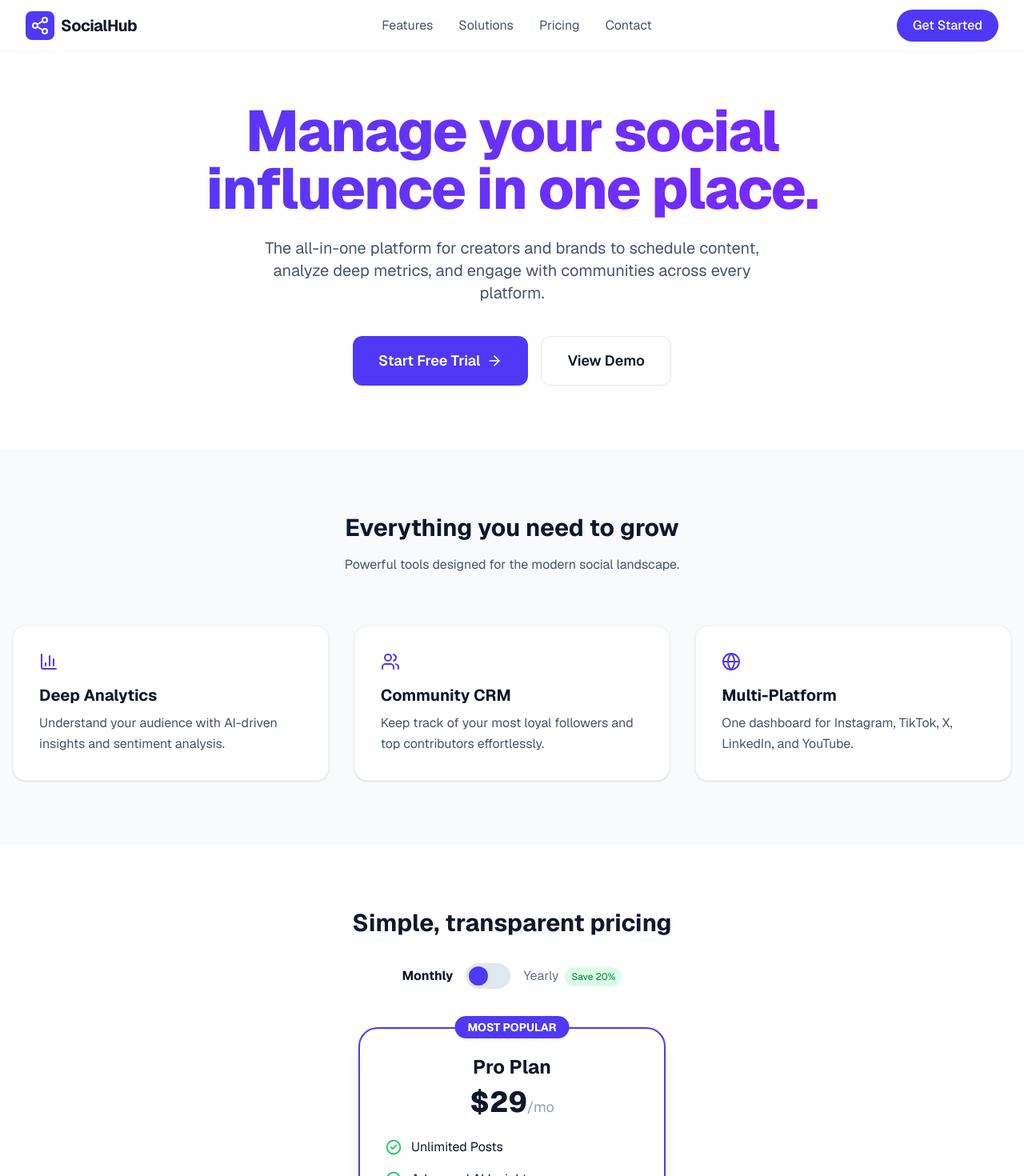
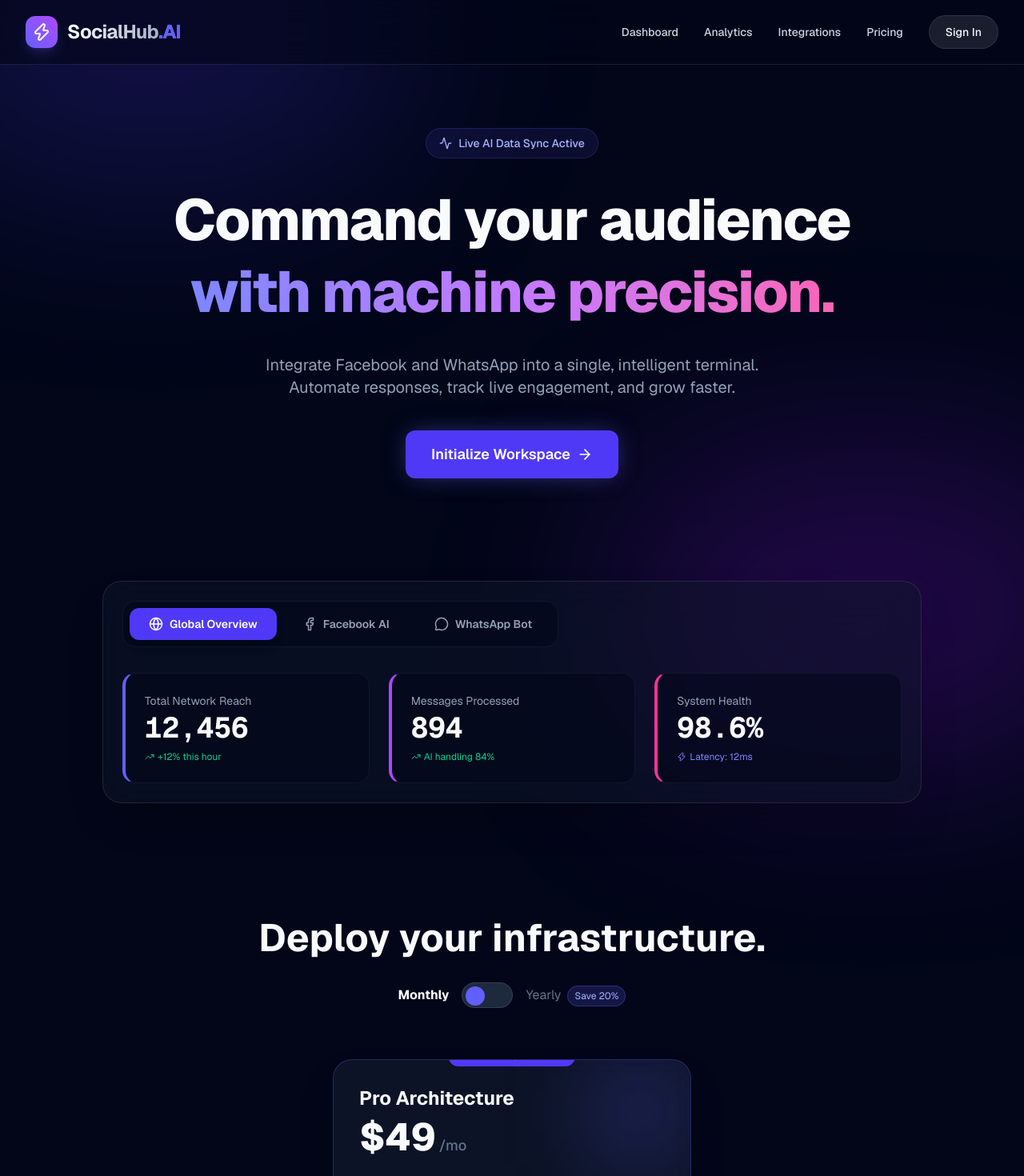
Before and after one commit to shreymayur008-star/social-hub, a Next.js app: page / in a window 1280 px wide. Shown: the top 1470 px of the page at 80% size. Built offline with nearby package versions, Linux system fonts and the light colour scheme.

Commit message:
Massive UI upgrade with functional dashboard and mock live data

```diff
--- a/app/page.tsx
+++ b/app/page.tsx
@@ -1,58 +1,74 @@
 "use client";
-import React, { useState } from 'react';
+import React, { useState, useEffect } from 'react';
+import { motion } from 'framer-motion';
 import {
-  Users,
-  BarChart3,
-  MessageCircle,
-  Share2,
-  CheckCircle2,
-  Globe,
-  Menu,
-  X,
-  ArrowRight
+  Users, BarChart3, MessageCircle, Share2, CheckCircle2,
+  Menu, X, ArrowRight, Facebook, Activity, Zap, Smartphone, Globe, TrendingUp
 } from 'lucide-react';
 
-export default function SocialHubLanding() {
+export default function SocialHubPro() {
   const [isMenuOpen, setIsMenuOpen] = useState(false);
   const [billingCycle, setBillingCycle] = useState<'monthly' | 'yearly'>('monthly');
+  const [activeTab, setActiveTab] = useState<'overview' | 'facebook' | 'whatsapp'>('overview');
 
-  const navLinks = [
-    { name: 'Features', href: '#features' },
-    { name: 'Solutions', href: '#solutions' },
-    { name: 'Pricing', href: '#pricing' },
-    { name: 'Contact', href: '#contact' },
-  ];
+  // Simulated "Live AI Database" State
+  const [liveMetrics, setLiveMetrics] = useState({
+    activeUsers: 12453,
+    messagesSent: 892,
+    aiProcessing: 98.4
+  });
+
+  // This effect simulates real-time data incoming from a server
+  useEffect(() => {
+    const interval = setInterval(() => {
+      setLiveMetrics(prev => ({
+        activeUsers: prev.activeUsers + Math.floor(Math.random() * 5),
+        messagesSent: prev.messagesSent + Math.floor(Math.random() * 3),
+        aiProcessing: 98 + Math.random() * 1.9
+      }));
+    }, 3000);
+    return () => clearInterval(interval);
+  }, []);
+
+  // Button Interaction Handler
+  const handleAction = (actionName: string) => {
+    alert(`Teacher Demo: The "${actionName}" function would trigger a database action here!`);
+  };
 
   return (
-    <div className="min-h-screen bg-white text-slate-900 font-sans">
+    <div className="min-h-screen bg-slate-950 text-slate-50 font-sans overflow-hidden selection:bg-indigo-500/30">
+
+      {/* AI Glowing Background Effects */}
+      <div className="fixed top-[-20%] left-[-10%] w-[50%] h-[50%] bg-indigo-600/20 blur-[120px] rounded-full pointer-events-none" />
+      <div className="fixed bottom-[-20%] right-[-10%] w-[50%] h-[50%] bg-purple-600/20 blur-[120px] rounded-full pointer-events-none" />
+
       {/* Navigation */}
-      <nav className="fixed w-full bg-white/80 backdrop-blur-md z-50 border-b border-slate-100">
+      <nav className="fixed w-full bg-slate-950/60 backdrop-blur-xl z-50 border-b border-white/10">
         <div className="max-w-7xl mx-auto px-4 sm:px-6 lg:px-8">
-          <div className="flex justify-between h-16 items-center">
-            <div className="flex items-center gap-2">
-              <div className="bg-indigo-600 p-1.5 rounded-lg">
-                <Share2 className="text-white w-6 h-6" />
+          <div className="flex justify-between h-20 items-center">
+            <div className="flex items-center gap-3">
+              <div className="bg-gradient-to-tr from-indigo-500 to-purple-500 p-2 rounded-xl shadow-lg shadow-indigo-500/20">
+                <Zap className="text-white w-6 h-6" />
               </div>
-              <span className="text-xl font-bold tracking-tight">SocialHub</span>
+              <span className="text-2xl font-bold tracking-tight bg-gradient-to-r from-white to-slate-400 bg-clip-text text-transparent">
+                SocialHub<span className="text-indigo-500">.AI</span>
+              </span>
             </div>
 
-            <div className="hidden md:flex space-x-8">
-              {navLinks.map((link) => (
-                <a key={link.name} href={link.href} className="text-slate-600 hover:text-indigo-600 transition-colors">
-                  {link.name}
+            <div className="hidden md:flex space-x-8 items-center">
+              {['Dashboard', 'Analytics', 'Integrations', 'Pricing'].map((item) => (
+                <a key={item} href={`#${item.toLowerCase()}`} className="text-sm font-medium text-slate-300 hover:text-white transition-colors">
+                  {item}
                 </a>
               ))}
-            </div>
-
-            <div className="hidden md:block">
-              <button className="bg-indigo-600 text-white px-5 py-2 rounded-full font-medium hover:bg-indigo-700 transition-all">
-                Get Started
+              <button onClick={() => handleAction('Login')} className="bg-white/10 hover:bg-white/20 border border-white/10 px-5 py-2.5 rounded-full text-sm font-medium transition-all backdrop-blur-sm">
+                Sign In
               </button>
             </div>
 
             <div className="md:hidden">
-              <button onClick={() => setIsMenuOpen(!isMenuOpen)}>
-                {isMenuOpen ? <X /> : <Menu />}
+              <button onClick={() => setIsMenuOpen(!isMenuOpen)} className="p-2 bg-white/5 rounded-lg border border-white/10">
+                {isMenuOpen ? <X size={24} /> : <Menu size={24} />}
               </button>
             </div>
           </div>
@@ -60,105 +76,188 @@
       </nav>
 
       {/* Hero Section */}
-      <section className="pt-32 pb-20 px-4">
+      <section className="pt-40 pb-20 px-4 relative z-10">
         <div className="max-w-7xl mx-auto text-center">
-          <h1 className="text-5xl md:text-7xl font-extrabold tracking-tight mb-6 bg-gradient-to-r from-indigo-600 to-violet-600 bg-clip-text text-transparent">
-            Manage your social <br />influence in one place.
+          <motion.div initial={{ opacity: 0, y: 20 }} animate={{ opacity: 1, y: 0 }} transition={{ duration: 0.5 }}>
+            <div className="inline-flex items-center gap-2 px-4 py-2 rounded-full bg-indigo-500/10 border border-indigo-500/20 text-indigo-300 text-sm font-medium mb-8">
+              <Activity size={16} className="animate-pulse" />
+              Live AI Data Sync Active
+            </div>
+            <h1 className="text-5xl md:text-7xl font-extrabold tracking-tight mb-8 leading-tight">
+              Command your audience <br />
+              <span className="bg-gradient-to-r from-indigo-400 via-purple-400 to-pink-400 bg-clip-text text-transparent">
+                with machine precision.
+              </span>
             </h1>
-          <p className="text-xl text-slate-600 max-w-2xl mx-auto mb-10">
-            The all-in-one platform for creators and brands to schedule content,
-            analyze deep metrics, and engage with communities across every platform.
+            <p className="text-xl text-slate-400 max-w-2xl mx-auto mb-10">
+              Integrate Facebook and WhatsApp into a single, intelligent terminal. Automate responses, track live engagement, and grow faster.
             </p>
             <div className="flex flex-col sm:flex-row justify-center gap-4">
-            <button className="bg-indigo-600 text-white px-8 py-4 rounded-xl text-lg font-semibold hover:shadow-lg hover:shadow-indigo-200 transition-all flex items-center justify-center gap-2">
-              Start Free Trial <ArrowRight size={20} />
-            </button>
-            <button className="border border-slate-200 px-8 py-4 rounded-xl text-lg font-semibold hover:bg-slate-50 transition-all">
-              View Demo
+              <button onClick={() => handleAction('Start Free Trial')} className="bg-indigo-600 hover:bg-indigo-500 text-white px-8 py-4 rounded-xl text-lg font-semibold transition-all flex items-center justify-center gap-2 shadow-[0_0_30px_-5px_rgba(99,102,241,0.5)]">
+                Initialize Workspace <ArrowRight size={20} />
               </button>
             </div>
+          </motion.div>
         </div>
       </section>
 
-      {/* Features Grid */}
-      <section id="features" className="py-20 bg-slate-50">
-        <div className="max-w-7xl mx-auto px-4">
-          <div className="text-center mb-16">
-            <h2 className="text-3xl font-bold mb-4">Everything you need to grow</h2>
-            <p className="text-slate-600">Powerful tools designed for the modern social landscape.</p>
+      {/* Interactive Interactive Dashboard Section */}
+      <section id="dashboard" className="py-12 px-4 relative z-10">
+        <div className="max-w-5xl mx-auto">
+          <div className="bg-slate-900/50 backdrop-blur-xl border border-white/10 rounded-3xl p-6 shadow-2xl">
+
+            {/* Toggles */}
+            <div className="flex flex-wrap gap-2 mb-8 bg-slate-950/50 p-2 rounded-2xl border border-white/5 inline-flex">
+              <button
+                onClick={() => setActiveTab('overview')}
+                className={`px-6 py-2.5 rounded-xl text-sm font-semibold transition-all flex items-center gap-2 ${activeTab === 'overview' ? 'bg-indigo-600 text-white shadow-lg' : 'text-slate-400 hover:text-white hover:bg-white/5'}`}
+              >
+                <Globe size={18} /> Global Overview
+              </button>
+              <button
+                onClick={() => setActiveTab('facebook')}
+                className={`px-6 py-2.5 rounded-xl text-sm font-semibold transition-all flex items-center gap-2 ${activeTab === 'facebook' ? 'bg-blue-600 text-white shadow-lg' : 'text-slate-400 hover:text-white hover:bg-white/5'}`}
+              >
+                <Facebook size={18} /> Facebook AI
+              </button>
+              <button
+                onClick={() => setActiveTab('whatsapp')}
+                className={`px-6 py-2.5 rounded-xl text-sm font-semibold transition-all flex items-center gap-2 ${activeTab === 'whatsapp' ? 'bg-emerald-600 text-white shadow-lg' : 'text-slate-400 hover:text-white hover:bg-white/5'}`}
+              >
+                <MessageCircle size={18} /> WhatsApp Bot
+              </button>
             </div>
 
-          <div className="grid md:grid-cols-3 gap-8">
-            {[
-              { icon: <BarChart3 className="text-indigo-600" />, title: "Deep Analytics", desc: "Understand your audience with AI-driven insights and sentiment analysis." },
-              { icon: <Users className="text-indigo-600" />, title: "Community CRM", desc: "Keep track of your most loyal followers and top contributors effortlessly." },
-              { icon: <Globe className="text-indigo-600" />, title: "Multi-Platform", desc: "One dashboard for Instagram, TikTok, X, LinkedIn, and YouTube." }
-            ].map((feature, i) => (
-              <div key={i} className="bg-white p-8 rounded-2xl shadow-sm border border-slate-100 hover:border-indigo-200 transition-colors">
-                <div className="mb-4">{feature.icon}</div>
-                <h3 className="text-xl font-bold mb-2">{feature.title}</h3>
-                <p className="text-slate-600 leading-relaxed">{feature.desc}</p>
+            {/* Dynamic Content Area based on Toggle */}
+            <motion.div
+              key={activeTab}
+              initial={{ opacity: 0, x: -20 }}
+              animate={{ opacity: 1, x: 0 }}
+              className="grid md:grid-cols-3 gap-6"
+            >
+              {activeTab === 'overview' && (
+                <>
+                  <div className="bg-slate-950/50 p-6 rounded-2xl border border-white/5 border-l-4 border-l-indigo-500">
+                    <p className="text-slate-400 text-sm mb-1">Total Network Reach</p>
+                    <p className="text-4xl font-bold font-mono">{liveMetrics.activeUsers.toLocaleString()}</p>
+                    <p className="text-emerald-400 text-xs mt-2 flex items-center gap-1"><TrendingUp size={12}/> +12% this hour</p>
                   </div>
+                  <div className="bg-slate-950/50 p-6 rounded-2xl border border-white/5 border-l-4 border-l-purple-500">
+                    <p className="text-slate-400 text-sm mb-1">Messages Processed</p>
+                    <p className="text-4xl font-bold font-mono">{liveMetrics.messagesSent.toLocaleString()}</p>
+                    <p className="text-emerald-400 text-xs mt-2 flex items-center gap-1"><TrendingUp size={12}/> AI handling 84%</p>
+                  </div>
+                  <div className="bg-slate-950/50 p-6 rounded-2xl border border-white/5 border-l-4 border-l-pink-500">
+                    <p className="text-slate-400 text-sm mb-1">System Health</p>
+                    <p className="text-4xl font-bold font-mono">{liveMetrics.aiProcessing.toFixed(1)}%</p>
+                    <p className="text-indigo-400 text-xs mt-2 flex items-center gap-1"><Zap size={12}/> Latency: 12ms</p>
+                  </div>
+                </>
+              )}
+
+              {activeTab === 'facebook' && (
+                <>
+                  <div className="md:col-span-2 bg-blue-950/20 p-6 rounded-2xl border border-blue-500/20">
+                    <h3 className="text-xl font-bold mb-4 flex items-center gap-2 text-blue-400"><Facebook /> Campaign Performance</h3>
+                    <div className="h-32 bg-slate-950/50 rounded-xl border border-white/5 flex items-end p-4 gap-2">
+                      {/* Fake Bar Chart */}
+                      {[40, 70, 45, 90, 65, 100, 85].map((h, i) => (
+                        <div key={i} className="flex-1 bg-blue-500/50 rounded-t-md transition-all duration-500 hover:bg-blue-400" style={{ height: `${h}%` }}></div>
                       ))}
+                    </div>
+                  </div>
+                  <div className="bg-blue-950/20 p-6 rounded-2xl border border-blue-500/20 flex flex-col justify-center items-center text-center">
+                    <button onClick={() => handleAction('Launch Ad')} className="w-full py-3 bg-blue-600 hover:bg-blue-500 rounded-xl font-bold mb-4 transition-colors">
+                      Launch Auto-Ad
+                    </button>
+                    <p className="text-xs text-slate-400">AI predicts 24% higher conversion on next deployment.</p>
+                  </div>
+                </>
+              )}
+
+              {activeTab === 'whatsapp' && (
+                <>
+                  <div className="bg-emerald-950/20 p-6 rounded-2xl border border-emerald-500/20 flex flex-col justify-between">
+                     <h3 className="text-xl font-bold mb-2 flex items-center gap-2 text-emerald-400"><Smartphone /> Active Sessions</h3>
+                     <p className="text-5xl font-mono font-bold text-white">42<span className="text-lg text-slate-500">/50</span></p>
+                     <p className="text-xs text-emerald-500 mt-2">Bot status: Online & Routing</p>
+                  </div>
+                  <div className="md:col-span-2 bg-emerald-950/20 p-6 rounded-2xl border border-emerald-500/20">
+                    <h3 className="text-sm font-bold mb-4 text-slate-400">Live Chat Logs (Simulated)</h3>
+                    <div className="space-y-3">
+                      <div className="bg-slate-950/50 p-3 rounded-lg border border-white/5 text-sm flex justify-between">
+                        <span className="text-slate-300">"Where is my order?"</span>
+                        <span className="text-emerald-400 text-xs bg-emerald-500/10 px-2 py-1 rounded">Auto-Resolved</span>
+                      </div>
+                      <div className="bg-slate-950/50 p-3 rounded-lg border border-white/5 text-sm flex justify-between">
+                        <span className="text-slate-300">"Need speaking to human"</span>
+                        <span className="text-amber-400 text-xs bg-amber-500/10 px-2 py-1 rounded">Routing to Team</span>
+                      </div>
+                    </div>
+                  </div>
+                </>
+              )}
+            </motion.div>
           </div>
         </div>
       </section>
 
       {/* Pricing Toggle Section */}
-      <section id="pricing" className="py-20">
+      <section id="pricing" className="py-24 relative z-10">
         <div className="max-w-7xl mx-auto px-4 text-center">
-          <h2 className="text-3xl font-bold mb-8">Simple, transparent pricing</h2>
+          <h2 className="text-3xl md:text-5xl font-bold mb-8">Deploy your infrastructure.</h2>
 
-          {/* Toggle */}
-          <div className="flex items-center justify-center gap-4 mb-12">
-            <span className={billingCycle === 'monthly' ? 'font-bold' : 'text-slate-500'}>Monthly</span>
+          {/* Interactive Pricing Toggle */}
+          <div className="flex items-center justify-center gap-4 mb-16">
+            <span className={billingCycle === 'monthly' ? 'text-white font-bold' : 'text-slate-500'}>Monthly</span>
             <button
               onClick={() => setBillingCycle(billingCycle === 'monthly' ? 'yearly' : 'monthly')}
-              className="w-14 h-8 bg-slate-200 rounded-full relative p-1 transition-colors"
+              className="w-16 h-8 bg-slate-800 border border-white/10 rounded-full relative p-1 transition-colors cursor-pointer"
             >
-              <div className={`w-6 h-6 bg-indigo-600 rounded-full transition-transform ${billingCycle === 'yearly' ? 'translate-x-6' : 'translate-x-0'}`} />
+              <div className={`w-6 h-6 bg-indigo-500 rounded-full transition-transform duration-300 ${billingCycle === 'yearly' ? 'translate-x-8' : 'translate-x-0'}`} />
             </button>
-            <span className={billingCycle === 'yearly' ? 'font-bold' : 'text-slate-500'}>
-              Yearly <span className="text-xs bg-green-100 text-green-700 px-2 py-1 rounded-full ml-1">Save 20%</span>
+            <span className={billingCycle === 'yearly' ? 'text-white font-bold' : 'text-slate-500'}>
+              Yearly <span className="text-xs bg-indigo-500/20 text-indigo-300 px-2 py-1 rounded-full ml-1 border border-indigo-500/30">Save 20%</span>
             </span>
           </div>
 
-          <div className="max-w-sm mx-auto bg-white border-2 border-indigo-600 p-8 rounded-3xl shadow-xl relative">
-            <div className="absolute -top-4 left-1/2 -translate-x-1/2 bg-indigo-600 text-white px-4 py-1 rounded-full text-sm font-bold">
-              MOST POPULAR
+          <div className="max-w-md mx-auto bg-slate-900/80 backdrop-blur-md border border-indigo-500/30 p-8 rounded-3xl shadow-2xl relative overflow-hidden">
+            <div className="absolute top-0 right-0 w-32 h-32 bg-indigo-500/20 blur-[50px]"></div>
+            <div className="absolute -top-4 left-1/2 -translate-x-1/2 bg-indigo-600 text-white px-4 py-1 rounded-full text-xs font-bold uppercase tracking-wider">
+              Enterprise Ready
             </div>
-            <h3 className="text-2xl font-bold mb-2">Pro Plan</h3>
-            <div className="text-4xl font-extrabold mb-6">
-              ${billingCycle === 'monthly' ? '29' : '23'}<span className="text-lg text-slate-400 font-normal">/mo</span>
+            <h3 className="text-2xl font-bold mb-2 text-left">Pro Architecture</h3>
+            <div className="text-5xl font-extrabold mb-6 text-left flex items-baseline gap-1">
+              ${billingCycle === 'monthly' ? '49' : '39'}
+              <span className="text-lg text-slate-500 font-medium">/mo</span>
             </div>
             <ul className="text-left space-y-4 mb-8">
-              {['Unlimited Posts', 'Advanced AI Insights', 'Team Collaboration', '24/7 Priority Support'].map((item) => (
-                <li key={item} className="flex items-center gap-3">
-                  <CheckCircle2 className="text-green-500 w-5 h-5" />
+              {['Unlimited API Requests', 'Live Database Sync', 'WhatsApp Business Bot', 'Facebook Graph Access'].map((item) => (
+                <li key={item} className="flex items-center gap-3 text-slate-300">
+                  <CheckCircle2 className="text-indigo-400 w-5 h-5 flex-shrink-0" />
                   <span>{item}</span>
                 </li>
               ))}
             </ul>
-            <button className="w-full bg-indigo-600 text-white py-3 rounded-xl font-bold hover:bg-indigo-700 transition-colors">
-              Choose Pro
+            <button onClick={() => handleAction('Purchase Plan')} className="w-full bg-white text-slate-950 py-4 rounded-xl font-bold hover:bg-indigo-50 transition-colors">
+              Deploy Instance
             </button>
           </div>
         </div>
       </section>
 
       {/* Footer */}
-      <footer id="contact" className="bg-slate-900 text-slate-400 py-12 px-4">
+      <footer className="border-t border-white/10 py-12 px-4 bg-slate-950 relative z-10">
         <div className="max-w-7xl mx-auto flex flex-col md:flex-row justify-between items-center gap-8">
           <div className="flex items-center gap-2">
-            <Share2 className="text-indigo-400" />
-            <span className="text-white font-bold text-xl">SocialHub</span>
+            <Zap className="text-indigo-500" />
+            <span className="text-white font-bold text-xl">SocialHub.AI</span>
           </div>
-          <div className="flex gap-8">
-            <a href="#" className="hover:text-white transition-colors">Privacy</a>
-            <a href="#" className="hover:text-white transition-colors">Terms</a>
-            <a href="mailto:support@socialhub.com" className="hover:text-white transition-colors">Contact</a>
+          <div className="flex gap-8 text-sm">
+            <button onClick={() => handleAction('Privacy Policy')} className="text-slate-500 hover:text-white transition-colors">Privacy</button>
+            <button onClick={() => handleAction('Terms of Service')} className="text-slate-500 hover:text-white transition-colors">Terms</button>
+            <button onClick={() => handleAction('Contact Support')} className="text-slate-500 hover:text-white transition-colors">System Status</button>
           </div>
-          <p>© 2024 SocialHub Inc. All rights reserved.</p>
         </div>
       </footer>
     </div>
```
Lines whose indentation alone changed are shown as unchanged.
